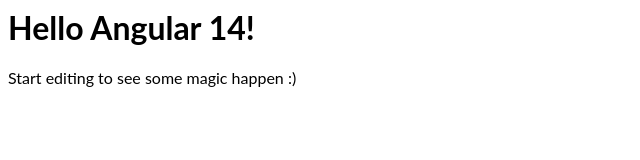
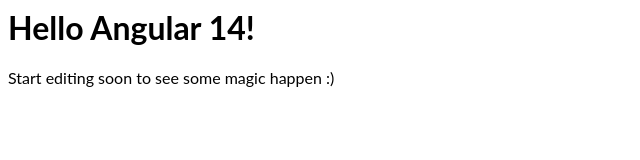
Before and after one commit to ispodeon/angular-ivy-recipes, an Angular app: page / in a window 1280 px wide. Shown: the top 160 px of the page, without its empty margins (0-640 px from the left). Built offline with nearby package versions, Linux system fonts and the light colour scheme.

Commit message:
1 file modified

```diff
--- a/src/app/app.component.html
+++ b/src/app/app.component.html
@@ -1,4 +1,4 @@
 <hello name="{{ name }}"></hello>
 <p>
-  Start editing to see some magic happen :)
+  Start editing soon to see some magic happen :)
 </p>
```
